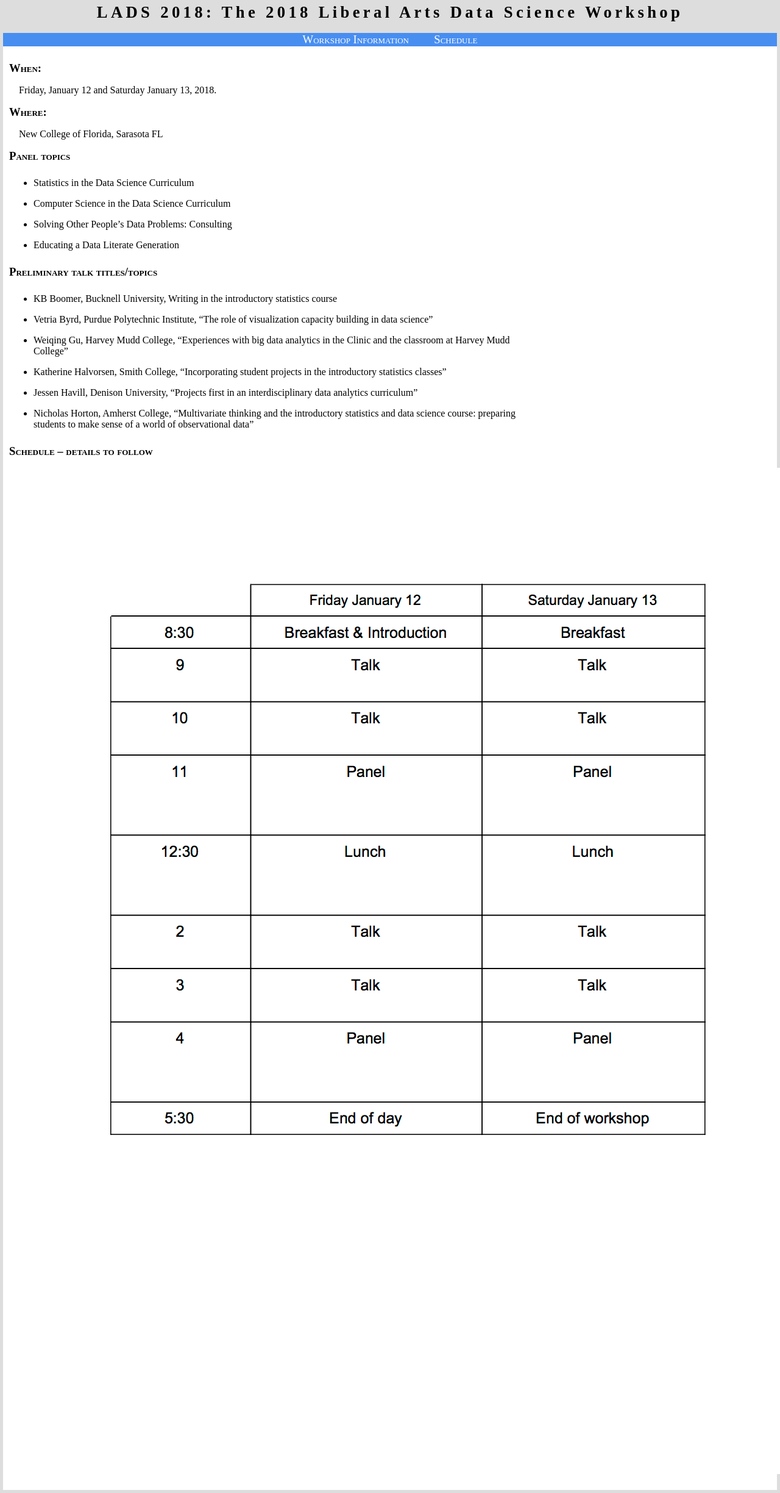
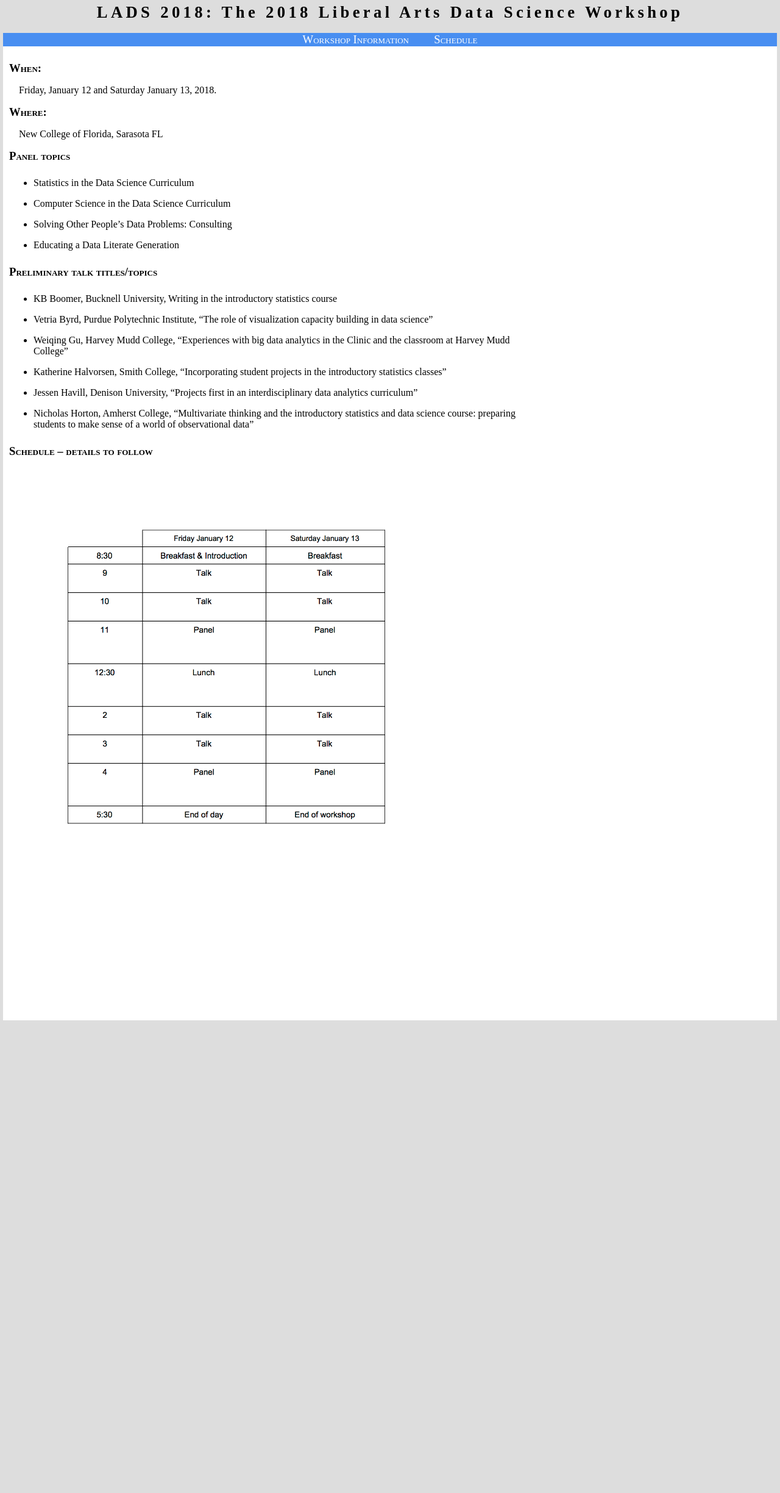
Before and after one commit to davidwgillman/davidwgillman.github.io, a Jekyll site: the page built from ladsworkshop/schedule.md, in a window 1280 px wide. Shown: the whole page at 61% size. Built offline with Jekyll 4.4.1, drawn with Linux system fonts in a browser that asks for light colours; after the commit the page ends 1678 px from its top, so only the background shows below that.

Commit message:
resize image

```diff
--- a/ladsworkshop/schedule.md
+++ b/ladsworkshop/schedule.md
@@ -25,4 +25,4 @@ New College of Florida, Sarasota FL
 
 ## Schedule -- details to follow
 
-![schedule](schedule.png){:class="img-responsive"}
+![schedule](schedule.png){:class="img-responsive" height="880px" width="680px"}
```
